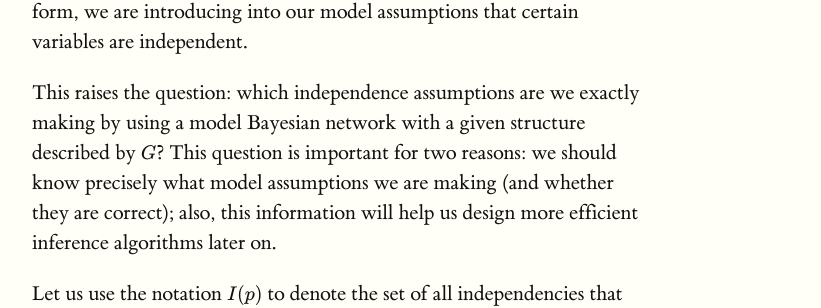
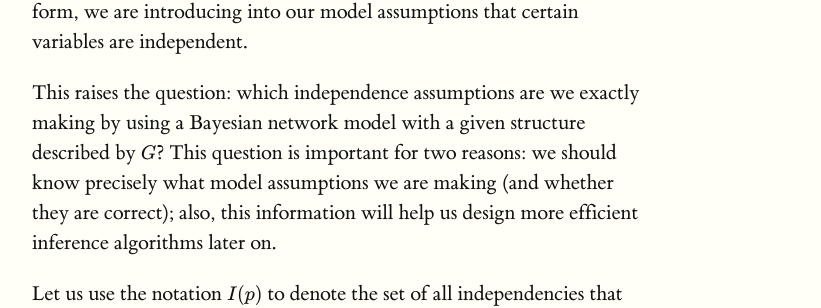
Before and after one commit to ermongroup/cs228-notes, a Jekyll site: the page built from representation/directed/index.md, in a window 1280 px wide and 900 px high, scrolled down 3252 px. Shown: the part 180-488 px from the top of the window, without its empty margins (128-949 px from the left). Built offline with Jekyll 4.4.1, drawn with Linux system fonts in a browser that asks for light colours; formulas are drawn with MathJax 3.

Commit message:
Little fix

```diff
--- a/representation/directed/index.md
+++ b/representation/directed/index.md
@@ -63,8 +63,7 @@ It is not hard to see that a probability represented by a Bayesian network will
 
 To summarize, Bayesian networks represent probability distributions that can be formed via products of smaller, local conditional probability distributions (one for each variable). By expressing a probability in this form, we are introducing into our model assumptions that certain variables are independent.
 
-This raises the question: which independence assumptions are we exactly making by using a model Bayesian network with a given structure described by $$G$$?
-This question is important for two reasons: we should know precisely what model assumptions we are making (and whether they are correct); also, this information will help us design more efficient inference algorithms later on.
+This raises the question: which independence assumptions are we exactly making by using a Bayesian network model with a given structure described by $$G$$? This question is important for two reasons: we should know precisely what model assumptions we are making (and whether they are correct); also, this information will help us design more efficient inference algorithms later on.
 
 Let us use the notation $$I(p)$$ to denote the set of all independencies that hold for a joint distribution $$p$$. For example, if $$p(x,y)=p(x)p(y)$$, then we say that $$x \perp y \in I(p)$$.
 
```
